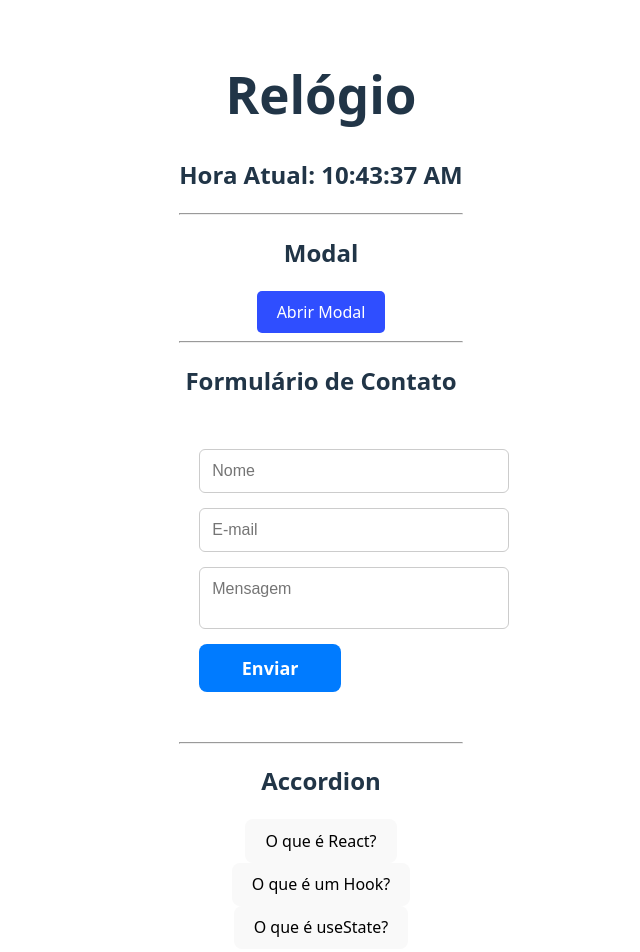
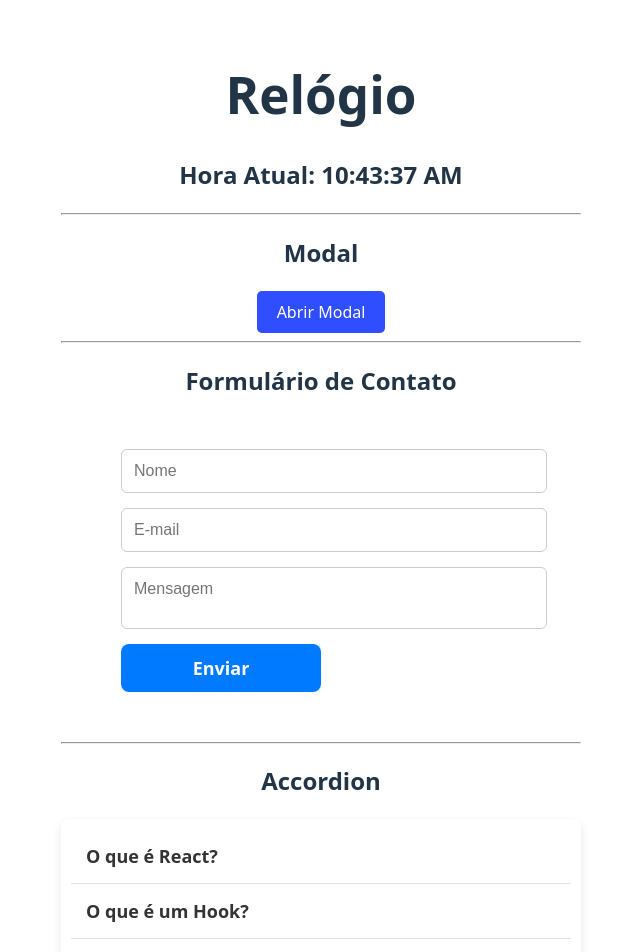
Before and after one commit to joelsonlins/avanti-innovation-class-2025, a React (Vite) app in the folder REACT/5_uicomponents/: page / in a window 1280 px wide. Shown: the top 952 px of the page, without its empty margins (319-959 px from the left). Built offline with nearby package versions, Linux system fonts and the light colour scheme.

Commit message:
React - Aula 31 - Desenvolvendo ui components - accordion - estilizacao css

```diff
--- a/REACT/5_uicomponents/src/components/Accordion/Accordion.module.css
+++ b/REACT/5_uicomponents/src/components/Accordion/Accordion.module.css
@@ -0,0 +1,51 @@
+.accordion{
+  width: 500px;
+  margin: 20px auto;
+  background: #FFF;
+  border-radius: 8px;
+  box-shadow: 0 4px 10px rgba(0, 0, 0, 0.1);
+  padding: 10px;
+}
+
+.item{
+  border-bottom: 1px solid #e0e0e0;
+  overflow: hidden;
+}
+.item:last-child{
+  border-bottom: none;
+}
+.button{
+  width: 100%;
+  background: none;
+  border: none;
+  outline: none;
+  padding: 15px;
+  font-size: 18px;
+  text-align: left;
+  font-weight: 600;
+  cursor: pointer;
+  transition: background 0.3s ease;
+  display: flex;
+  justify-content: space-between;
+  align-items: center;
+  color: #333;
+}
+.button:hover{
+  background: #f7f7f7;
+}
+.answer{
+  padding: 10px 15px;
+  font-size: 16px;
+  color: #444;
+  background: #fafafa;
+  border-left: 4px solid #007bff;
+  opacity: 0;
+  overflow: hidden;
+  transition: all 0.3s ease-in-out;
+}
+
+.item.open .answer{
+  opacity: 1;
+  height: auto;
+  padding: 15px;
+}
```
